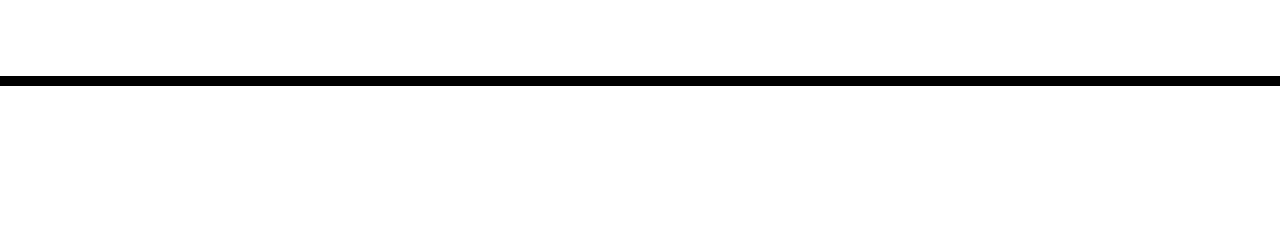
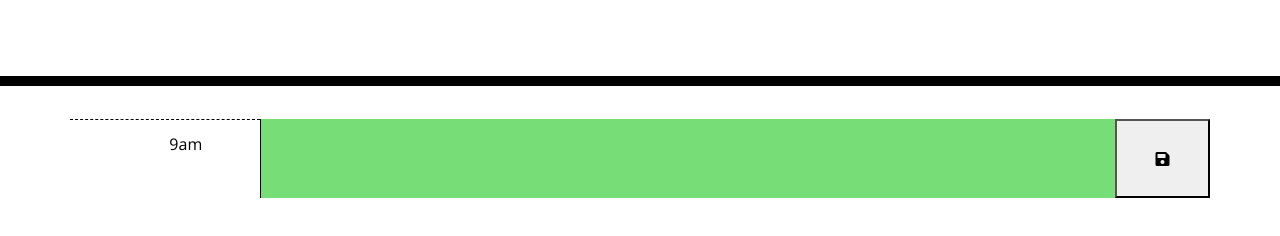
Before and after one commit to OsitaNduka/Third-Party-APIs-Daily-Planner-App, a plain HTML site: page index.html in a window 1280 px wide. Shown: the part 182-418 px from the top of the page. Drawn offline with nearby package versions, Linux system fonts and the light colour scheme.

Commit message:
modified index.html

```diff
--- a/index.html
+++ b/index.html
@@ -30,9 +30,17 @@
     </header>
     <div class="container">
       <!-- Timeblocks go here -->
+      <div class = 'row time-block'>
+        <div class="hour col-xs-2 col-sm-2 col-md-2 col-lg-2">
+          9am
+        </div>
+        <textarea class=" future col-xs-9 col-sm-9 col-md-9 description" data-hour="9" id="div9"></textarea>
+        <button class="col-xs-1 col-sm-1 col-md-1 col-lg-1 fas fa-save btn-block savBtn" id="btn9"></button>
+      </div>
     </div>
 
     <script src="https://cdnjs.cloudflare.com/ajax/libs/jquery/3.2.1/jquery.min.js"></script>
     <script src="https://cdnjs.cloudflare.com/ajax/libs/moment.js/2.24.0/moment.min.js"></script>
+    <script src="./assets/script.js"></script>
   </body>
 </html>
```
Also changed, not shown: assets/script.js (added).
